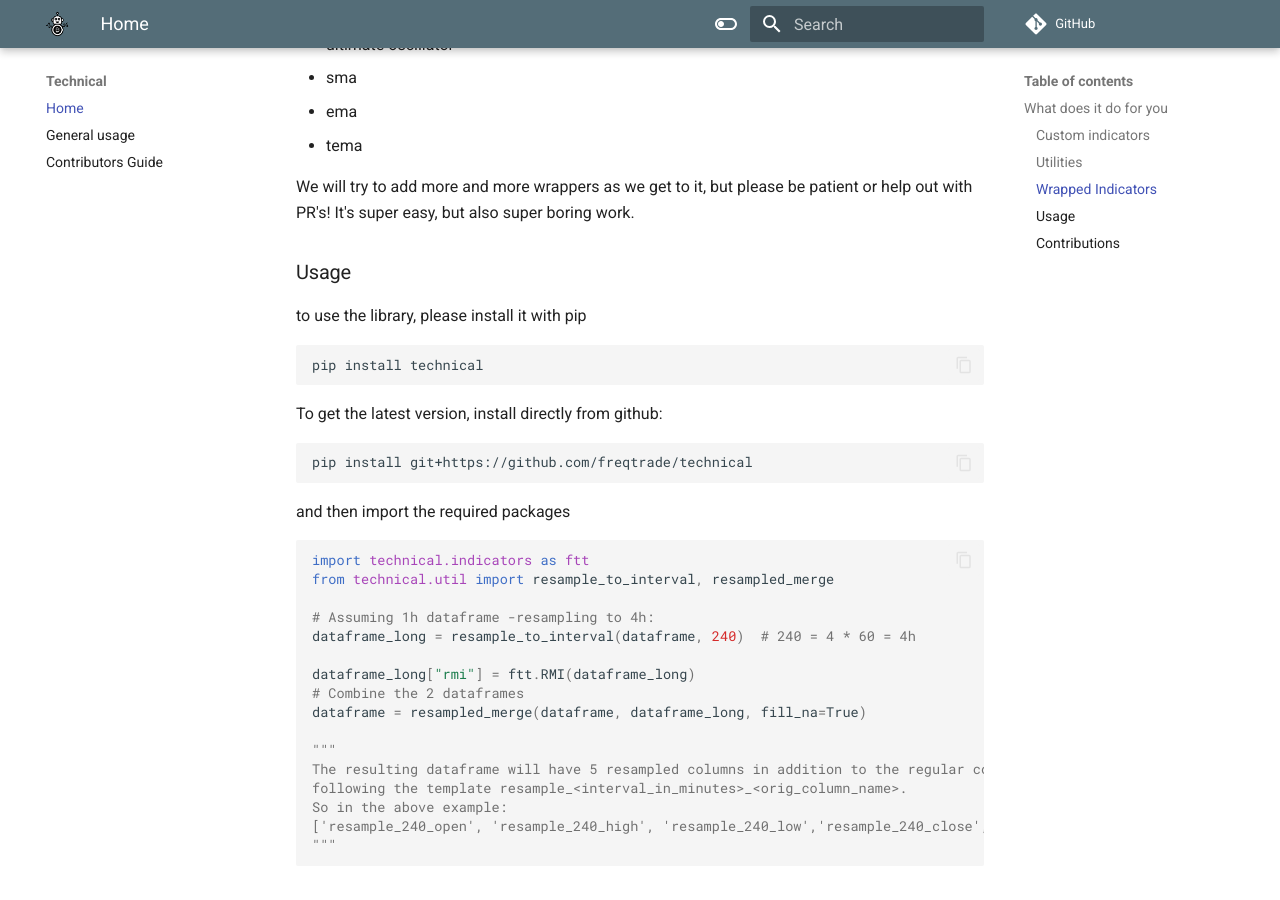
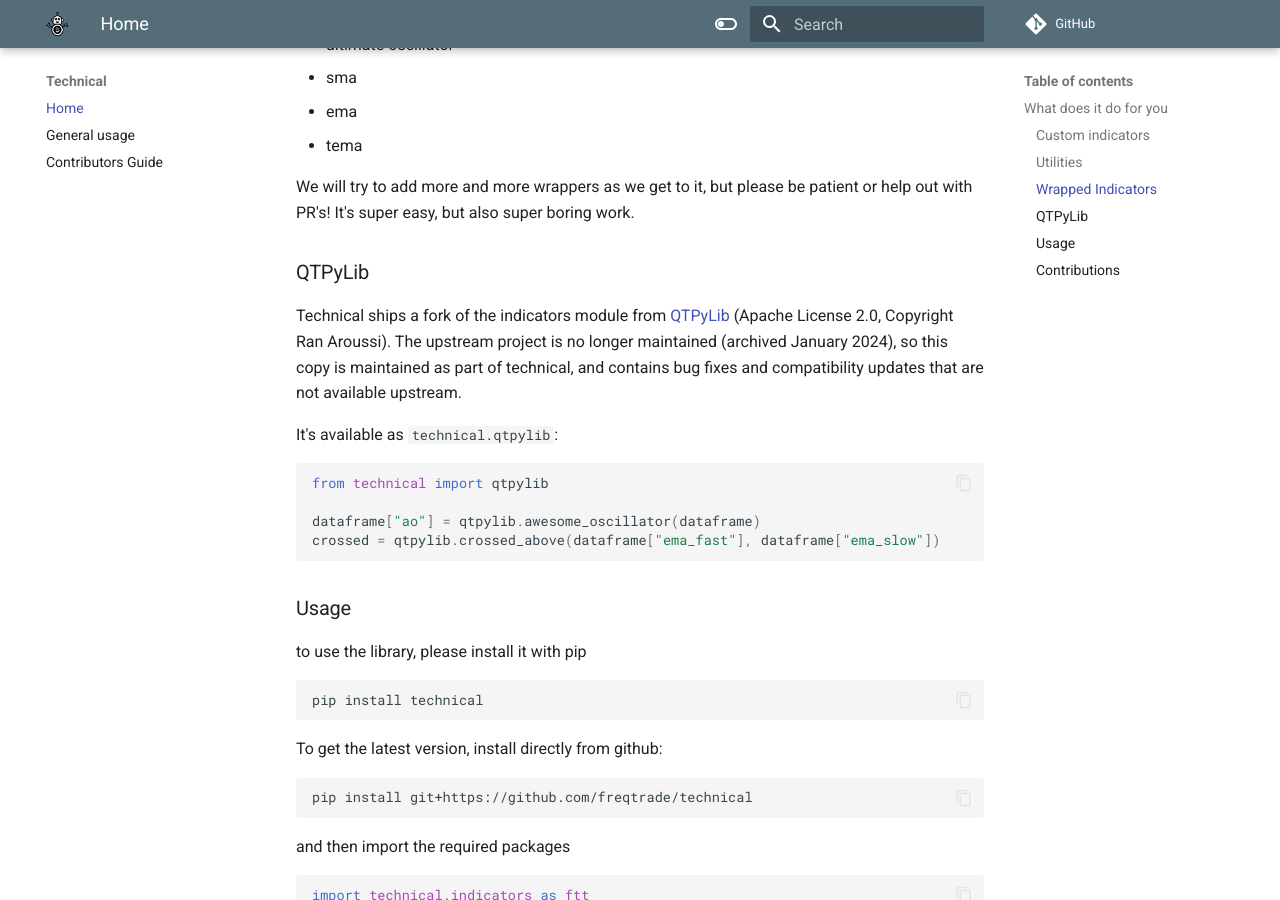
Before and after one commit to freqtrade/technical, an MkDocs documentation site: the page built from docs/index.md, in a window 1280 px wide and 900 px high, scrolled down 2068 px. Built offline with MkDocs 1.6.1 and Material for MkDocs 9.7.7, drawn with Linux system fonts in a browser that asks for light colours; comment, search, counter and statistics services are not loaded; the version menu is left out.

Commit message:
docs: add QTPylib mention to the documentation.

````diff
--- a/docs/index.md
+++ b/docs/index.md
@@ -66,6 +66,20 @@
 
 We will try to add more and more wrappers as we get to it, but please be patient or help out with PR's! It's super easy, but also super boring work.
 
+### QTPyLib
+
+Technical ships a fork of the indicators module from [QTPyLib](https://github.com/ranaroussi/qtpylib) (Apache License 2.0, Copyright Ran Aroussi).
+The upstream project is no longer maintained (archived January 2024), so this copy is maintained as part of technical, and contains bug fixes and compatibility updates that are not available upstream.
+
+It's available as `technical.qtpylib`:
+
+```python
+from technical import qtpylib
+
+dataframe["ao"] = qtpylib.awesome_oscillator(dataframe)
+crossed = qtpylib.crossed_above(dataframe["ema_fast"], dataframe["ema_slow"])
+```
+
 ### Usage
 
 to use the library, please install it with pip
````
Also changed, not shown: README.md (+14 -0 lines).
